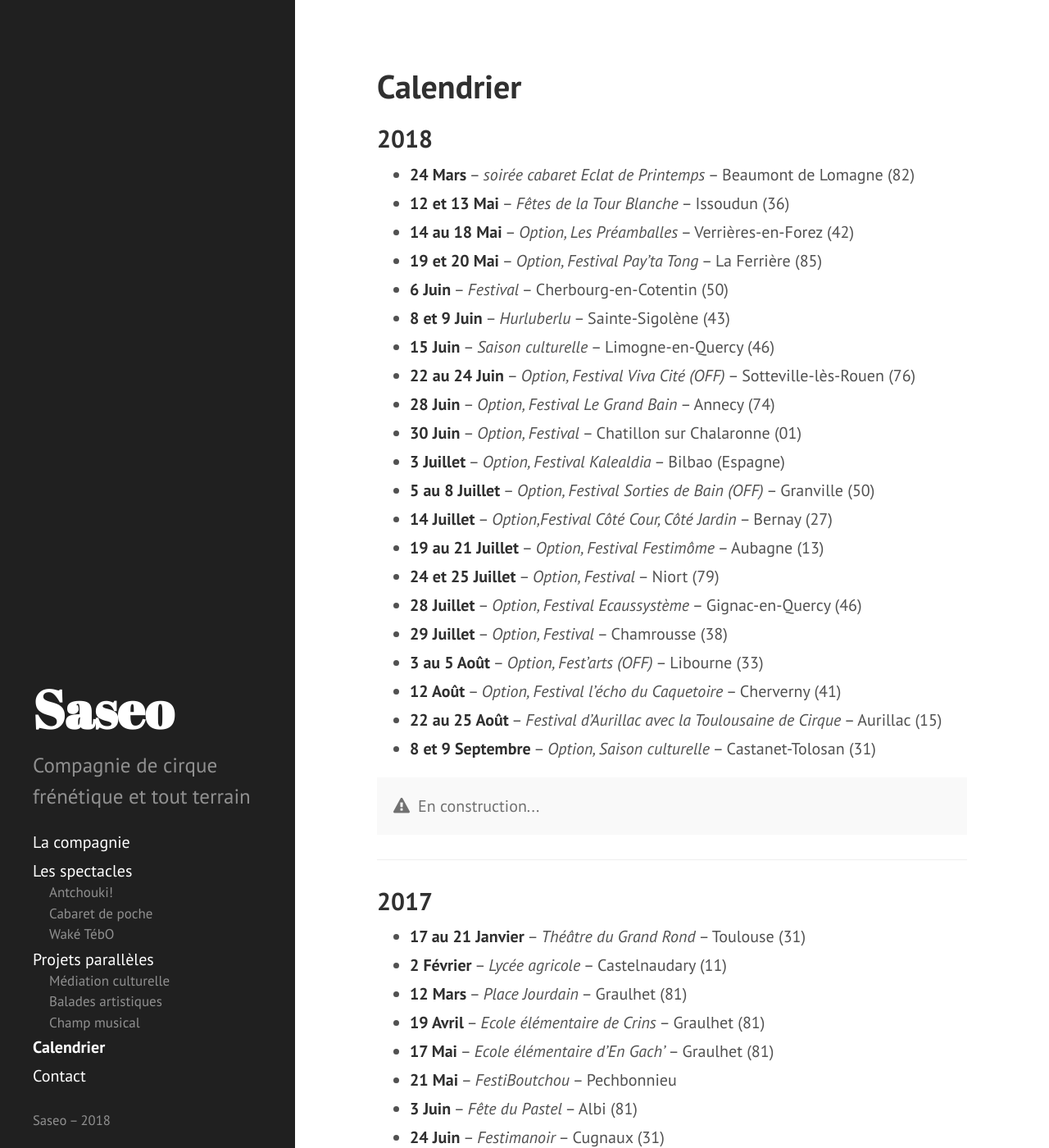
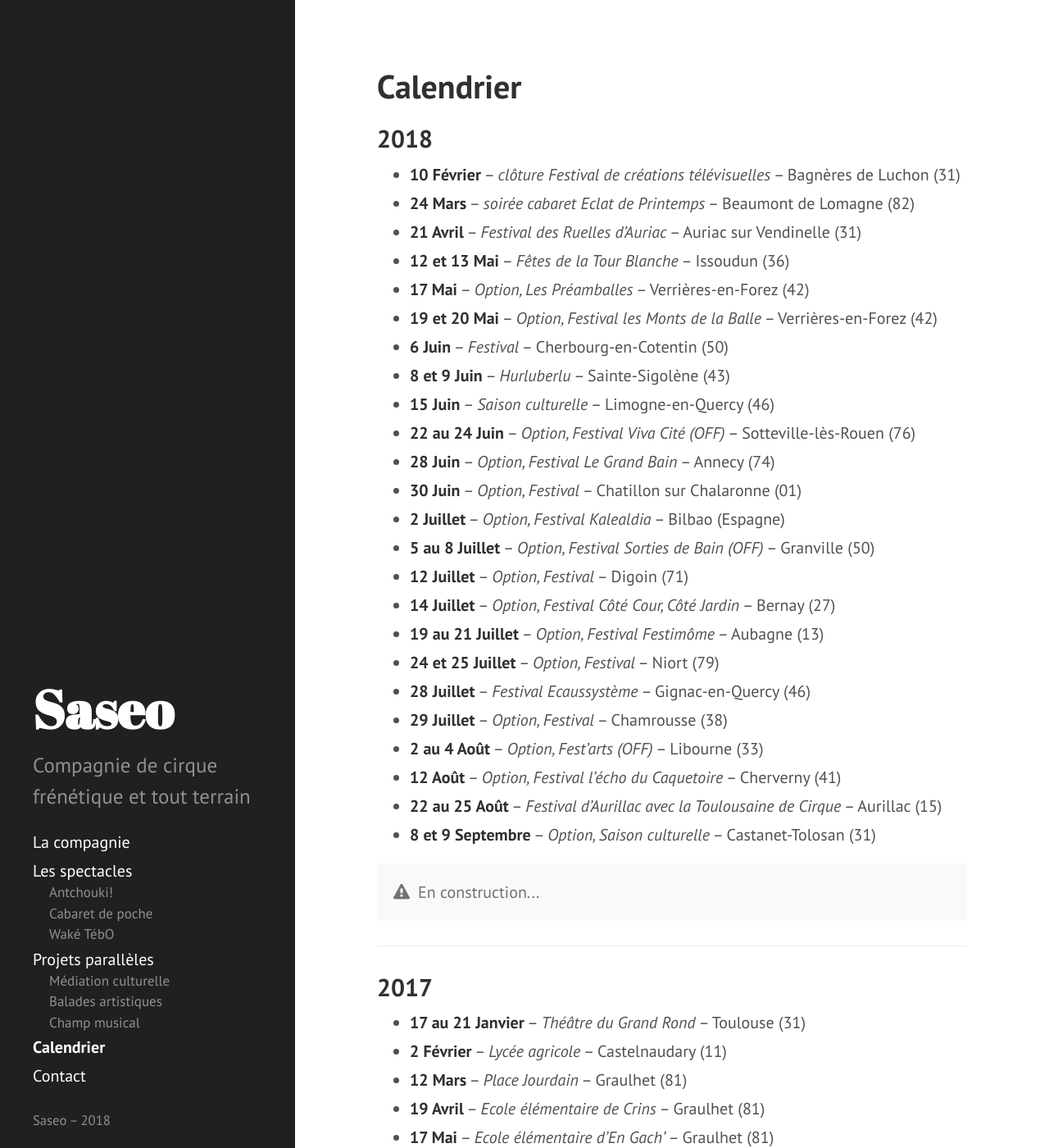
Before and after one commit to rizoom/saseo.org, a Jekyll site: the page built from calendrier.md, in a window 1280 px wide and 1400 px high. Shown: the whole window at 82% size. Built offline with Jekyll 4.4.1, drawn with Linux system fonts in a browser that asks for light colours.

Commit message:
Lorraine
mise à jour options 2018

```diff
--- a/calendrier.md
+++ b/calendrier.md
@@ -6,24 +6,27 @@ sidebar_order: 3
 
 ## 2018
 
+- **10 Février** -- _clôture Festival de créations télévisuelles_ -- Bagnères de Luchon (31)
 - **24 Mars** -- _soirée cabaret Eclat de Printemps_ -- Beaumont de Lomagne (82)
+- **21 Avril** -- _Festival des Ruelles d'Auriac_ -- Auriac sur Vendinelle (31)
 - **12 et 13 Mai** -- _Fêtes de la Tour Blanche_ -- Issoudun (36)
-- **14 au 18 Mai** -- _Option, Les Préamballes_ -- Verrières-en-Forez (42)
-- **19 et 20 Mai** -- _Option, Festival Pay'ta Tong_ -- La Ferrière (85)
+- **17 Mai** -- _Option, Les Préamballes_ -- Verrières-en-Forez (42)
+- **19 et 20 Mai** -- _Option, Festival les Monts de la Balle_ -- Verrières-en-Forez (42)
 - **6 Juin** -- _Festival_ -- Cherbourg-en-Cotentin (50)
 - **8 et 9 Juin** -- _Hurluberlu_ -- Sainte-Sigolène (43)
 - **15 Juin** -- _Saison culturelle_ -- Limogne-en-Quercy (46)
 - **22 au 24 Juin** -- _Option, Festival Viva Cité (OFF)_ -- Sotteville-lès-Rouen (76)
 - **28 Juin** -- _Option, Festival Le Grand Bain_ -- Annecy (74)
 - **30 Juin** -- _Option, Festival_ -- Chatillon sur Chalaronne (01)
-- **3 Juillet** -- _Option, Festival Kalealdia_ -- Bilbao (Espagne)
+- **2 Juillet** -- _Option, Festival Kalealdia_ -- Bilbao (Espagne)
 - **5 au 8 Juillet** -- _Option, Festival Sorties de Bain (OFF)_ -- Granville (50)
-- **14 Juillet** -- _Option,Festival Côté Cour, Côté Jardin_ -- Bernay (27)
+- **12 Juillet** -- _Option, Festival_ -- Digoin (71)
+- **14 Juillet** -- _Option, Festival Côté Cour, Côté Jardin_ -- Bernay (27)
 - **19 au 21 Juillet** -- _Option, Festival Festimôme_ -- Aubagne (13)
 - **24 et 25 Juillet** -- _Option, Festival_ -- Niort (79)
-- **28 Juillet** -- _Option, Festival Ecaussystème_ -- Gignac-en-Quercy (46)
+- **28 Juillet** -- _Festival Ecaussystème_ -- Gignac-en-Quercy (46)
 - **29 Juillet** -- _Option, Festival_ -- Chamrousse (38)
-- **3 au 5 Août** -- _Option, Fest'arts (OFF)_ -- Libourne (33)
+- **2 au 4 Août** -- _Option, Fest'arts (OFF)_ -- Libourne (33)
 - **12 Août** -- _Option, Festival l'écho du Caquetoire_ -- Cherverny (41)
 - **22 au 25 Août** -- _Festival d'Aurillac avec la Toulousaine de Cirque_ -- Aurillac (15)
 - **8 et 9 Septembre** -- _Option, Saison culturelle_ -- Castanet-Tolosan (31)
```
